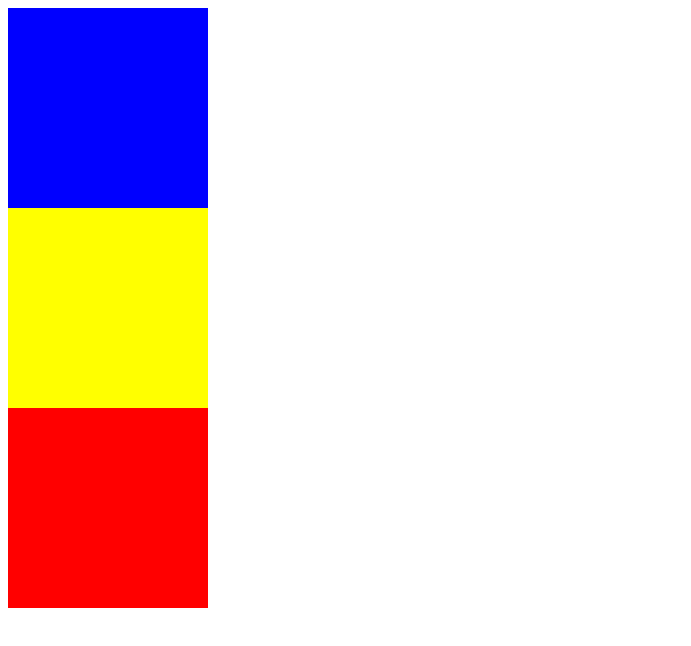
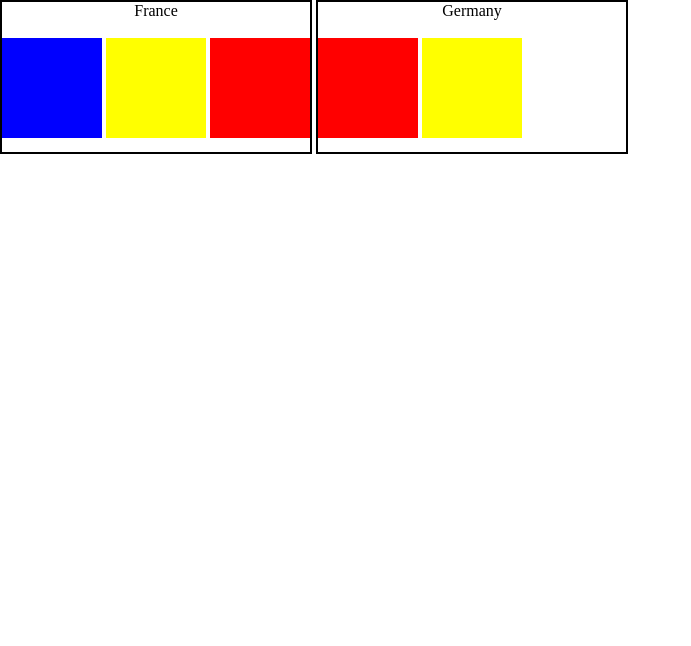
Before and after one commit to jeffkrage/v-school, a plain HTML site: page css-exercises/css-flags/index.html in a window 1280 px wide. Shown: the whole page, without its empty margins (0-691 px from the left). Drawn offline with Linux system fonts and the light colour scheme.

Commit message:
updating folders and new assignments done

```diff
--- a/css-exercises/css-flags/index.html
+++ b/css-exercises/css-flags/index.html
@@ -7,8 +7,21 @@
     <title>CSS Flags</title>
 </head>
 <body>
-    <div class="blue"></div>
-    <div class="yellow"></div>
-    <div class="red"></div>
+    <div class="parent-div">
+        <div class="child-div">
+            <center>France</center><br>
+            <div class="blue"></div>
+            <div class="yellow"></div>
+            <div class="red"></div>
+        </div>
+    </div>
+    <div class="parent-div">
+        <div class="child-div">
+            <center>Germany</center><br>
+            <div class="black"></div>
+            <div class="red"></div>
+            <div class="yellow"></div>
+        </div>
+    </div>
 </body>
 </html>
--- a/css-exercises/css-flags/style.css
+++ b/css-exercises/css-flags/style.css
@@ -1,15 +1,46 @@
+body {
+    margin: 0;
+  }
+
+.parent-div {
+    height: 150px;
+    width: 308px;
+    border: 2px solid black;
+    display: inline-block;
+
+}
+.child-div {
+    height: 100px;
+    width: 308px;
+}
+
+
 .blue {
-    height: 200px;
-    width: 200px;
+    height: 100px;
+    width: 100px;
     background-color: blue;
+    display: inline-block;
+    margin: 0em;
+
 }
 .yellow {
-    height: 200px;
-    width: 200px;
-    background-color: yellow;
+    height: 100px;
+    width: 100px;
+    background-color:yellow;
+    display: inline-block;
+
+    left: 100px;
+
+
 }
 .red {
-    height: 200px;
-    width: 200px;
+    height: 100px;
+    width: 100px;
     background-color: red;
+
+    left: 200px;
+    display: inline-block;
+    margin: 0em;
+
+
 }
```
Also changed, not shown: css-exercises/Responsive Design/index.html (renamed from css-exercises/index.html), css-exercises/Responsive Design/index.js (added), css-exercises/Responsive Design/style.css (renamed from css-exercises/style.css).
